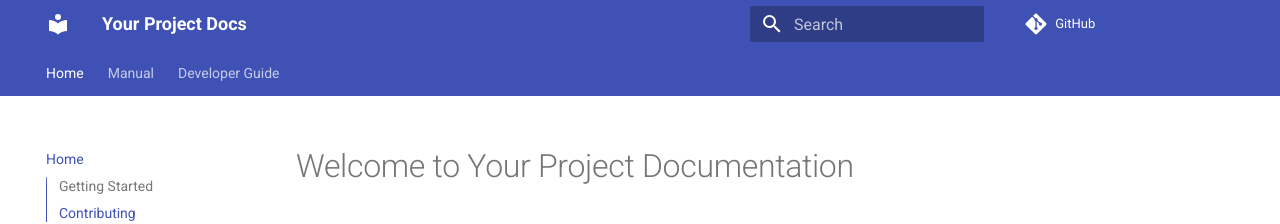
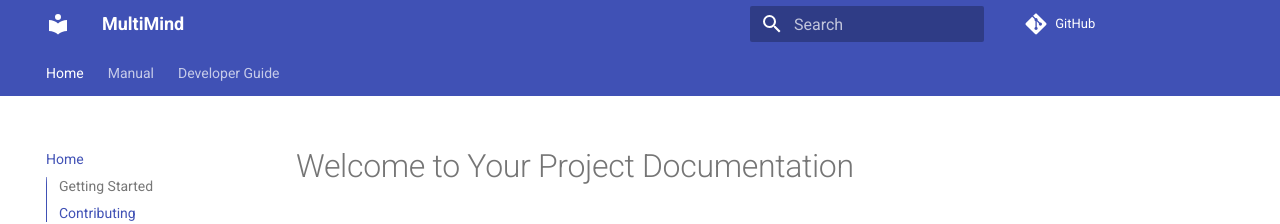
Before and after one commit to richardbowman/multimind-agent-platform, an MkDocs documentation site: the page built from docs/index.md, in a window 1280 px wide. Shown: the top 224 px of the page. Built offline with MkDocs 1.6.1 and Material for MkDocs 9.7.7, drawn with Linux system fonts in a browser that asks for light colours; comment, search, counter and statistics services are not loaded.

Commit message:
docs: Rename site name to MultiMind in mkdocs configuration

```diff
--- a/mkdocs.yml
+++ b/mkdocs.yml
@@ -1,4 +1,4 @@
-site_name: Your Project Docs
+site_name: MultiMind
 repo_url: https://github.com/yourusername/your-public-repo
 site_url: https://yourusername.github.io/your-public-repo
 
```
